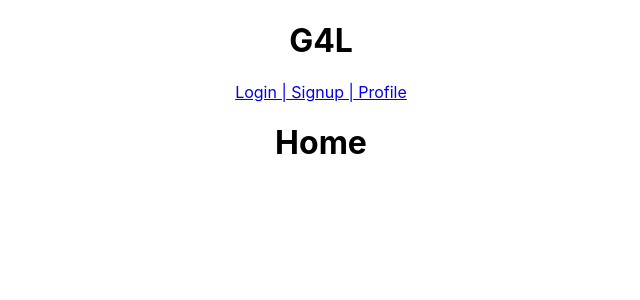
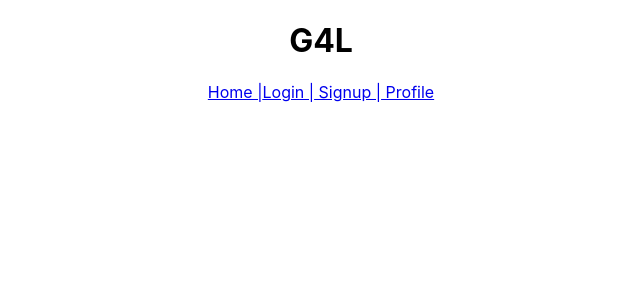
Before and after one commit to pannelltyler91/g4l, a React (Create React App) app: page / in a window 1280 px wide. Shown: the top 300 px of the page, without its empty margins (319-959 px from the left). Built offline with nearby package versions, Linux system fonts and the light colour scheme.

Commit message:
updated app

```diff
--- a/src/App.js
+++ b/src/App.js
@@ -11,12 +11,13 @@ function App() {
     <div className="App">
       <h1>G4L</h1>
       <Router>
+        <NavLink to='/home'>Home |</NavLink>
         <NavLink to='/login'>Login |</NavLink>
         <NavLink to='/signup'> Signup |</NavLink>
         <NavLink to='/profile'> Profile </NavLink>
 
         <Switch>
-          <Route exact path='/' component={Home}></Route>
+          <Route path='/home' component={Home}></Route>
           <Route path='/login' component={Login}></Route>
           <Route path='/signup' component={Signup}></Route>
           <Route path='/profile' component={Customerprofile}></Route>
```
